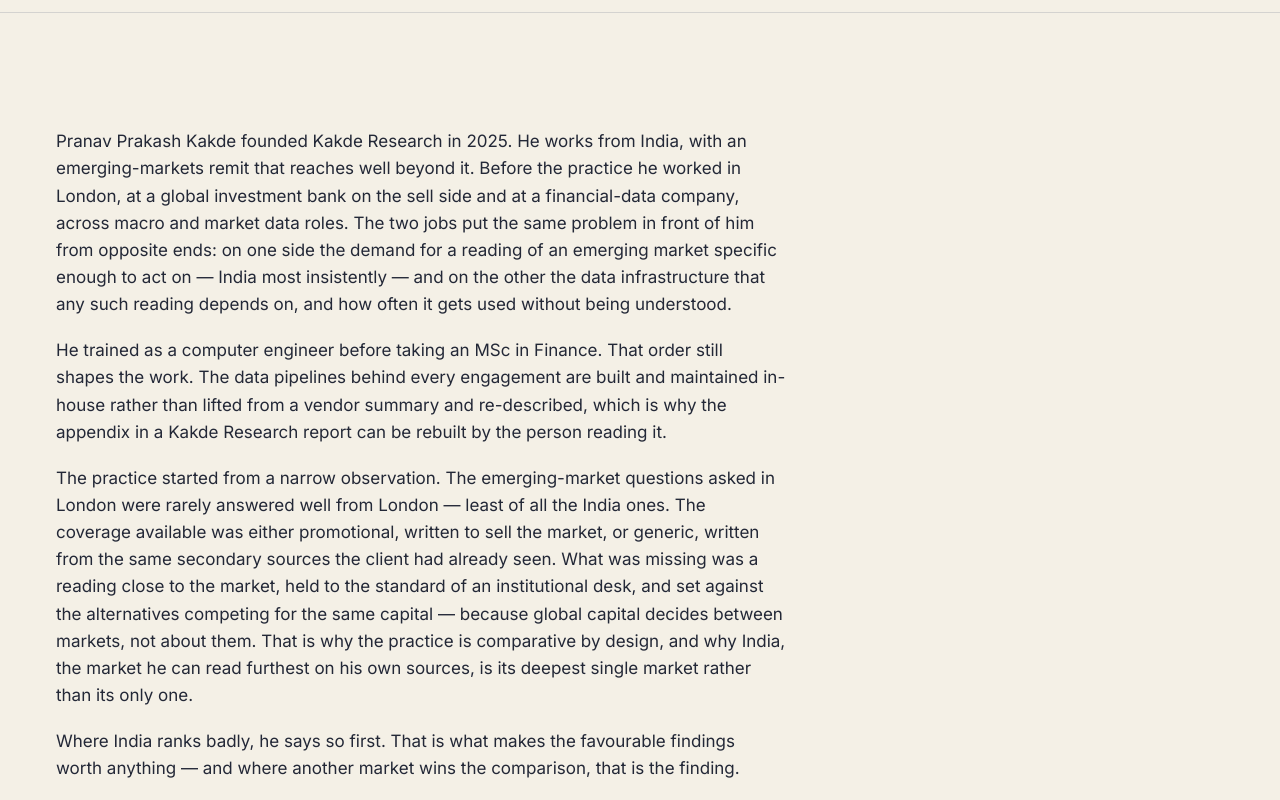
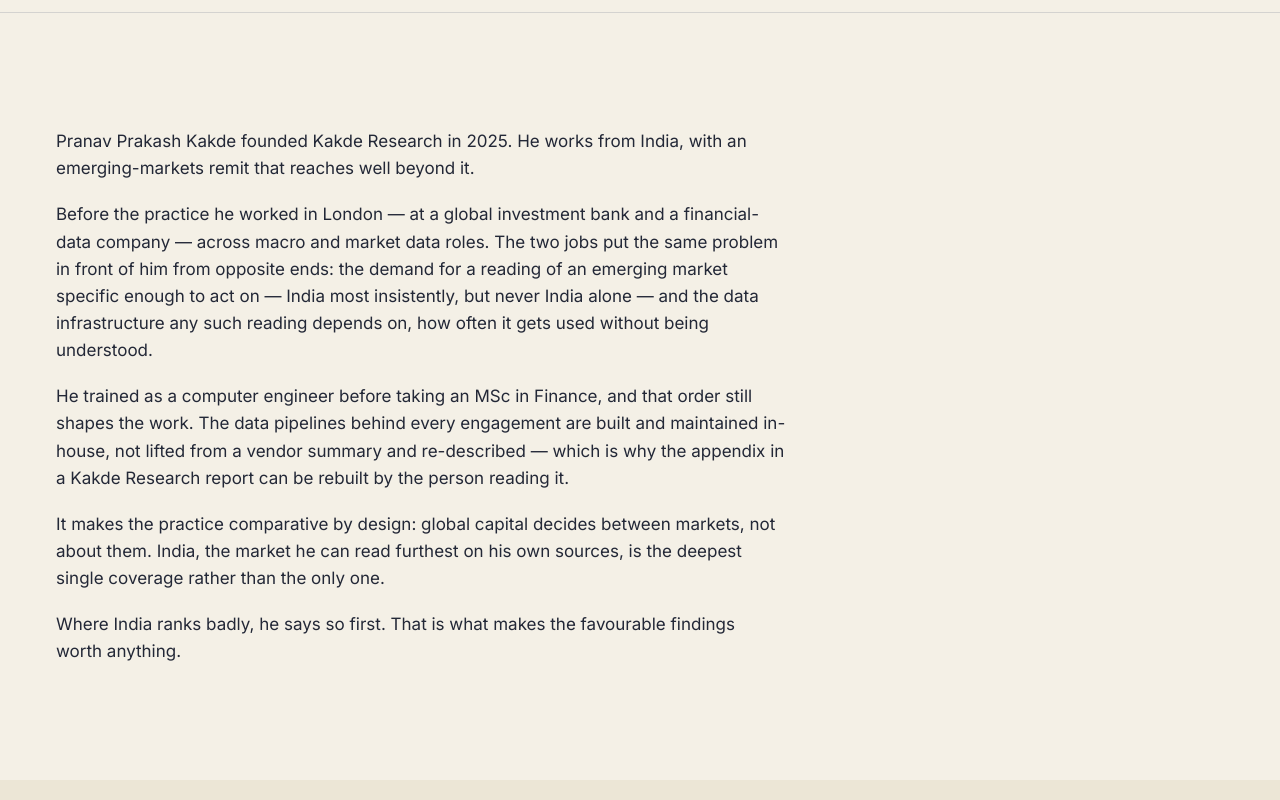
Before and after one commit to pranavkakde98/Kakderesearch1, a plain HTML site: page about/founder/index.html in a window 1280 px wide. Shown: the part 420-1220 px from the top of the page. Drawn offline with Linux system fonts and the light colour scheme.

Commit message:
Update About and Founder page copy
Rewrite the "Why the firm exists" section on the About page and the
biography section on the Founder page with refined framing of the
London background and the comparative-by-design rationale.

```diff
--- a/about/founder/index.html
+++ b/about/founder/index.html
@@ -111,10 +111,11 @@
     <section class="section">
       <div class="container">
         <div class="prose">
-          <p class="a-rise">Pranav Prakash Kakde founded Kakde Research in 2025. He works from India, with an emerging-markets remit that reaches well beyond it. Before the practice he worked in London, at a global investment bank on the sell side and at a financial-data company, across macro and market data roles. The two jobs put the same problem in front of him from opposite ends: on one side the demand for a reading of an emerging market specific enough to act on &mdash; India most insistently &mdash; and on the other the data infrastructure that any such reading depends on, and how often it gets used without being understood.</p>
-          <p class="a-rise">He trained as a computer engineer before taking an MSc in Finance. That order still shapes the work. The data pipelines behind every engagement are built and maintained in-house rather than lifted from a vendor summary and re-described, which is why the appendix in a Kakde Research report can be rebuilt by the person reading it.</p>
-          <p class="a-rise">The practice started from a narrow observation. The emerging-market questions asked in London were rarely answered well from London &mdash; least of all the India ones. The coverage available was either promotional, written to sell the market, or generic, written from the same secondary sources the client had already seen. What was missing was a reading close to the market, held to the standard of an institutional desk, and set against the alternatives competing for the same capital &mdash; because global capital decides between markets, not about them. That is why the practice is comparative by design, and why India, the market he can read furthest on his own sources, is its deepest single market rather than its only one.</p>
-          <p class="a-rise">Where India ranks badly, he says so first. That is what makes the favourable findings worth anything &mdash; and where another market wins the comparison, that is the finding.</p>
+          <p class="a-rise">Pranav Prakash Kakde founded Kakde Research in 2025. He works from India, with an emerging-markets remit that reaches well beyond it.</p>
+          <p class="a-rise">Before the practice he worked in London &mdash; at a global investment bank and a financial-data company &mdash; across macro and market data roles. The two jobs put the same problem in front of him from opposite ends: the demand for a reading of an emerging market specific enough to act on &mdash; India most insistently, but never India alone &mdash; and the data infrastructure any such reading depends on, how often it gets used without being understood.</p>
+          <p class="a-rise">He trained as a computer engineer before taking an MSc in Finance, and that order still shapes the work. The data pipelines behind every engagement are built and maintained in-house, not lifted from a vendor summary and re-described &mdash; which is why the appendix in a Kakde Research report can be rebuilt by the person reading it.</p>
+          <p class="a-rise">It makes the practice comparative by design: global capital decides between markets, not about them. India, the market he can read furthest on his own sources, is the deepest single coverage rather than the only one.</p>
+          <p class="a-rise">Where India ranks badly, he says so first. That is what makes the favourable findings worth anything.</p>
         </div>
       </div>
     </section>
```
Also changed, not shown: about/index.html (+4 -2 lines).
